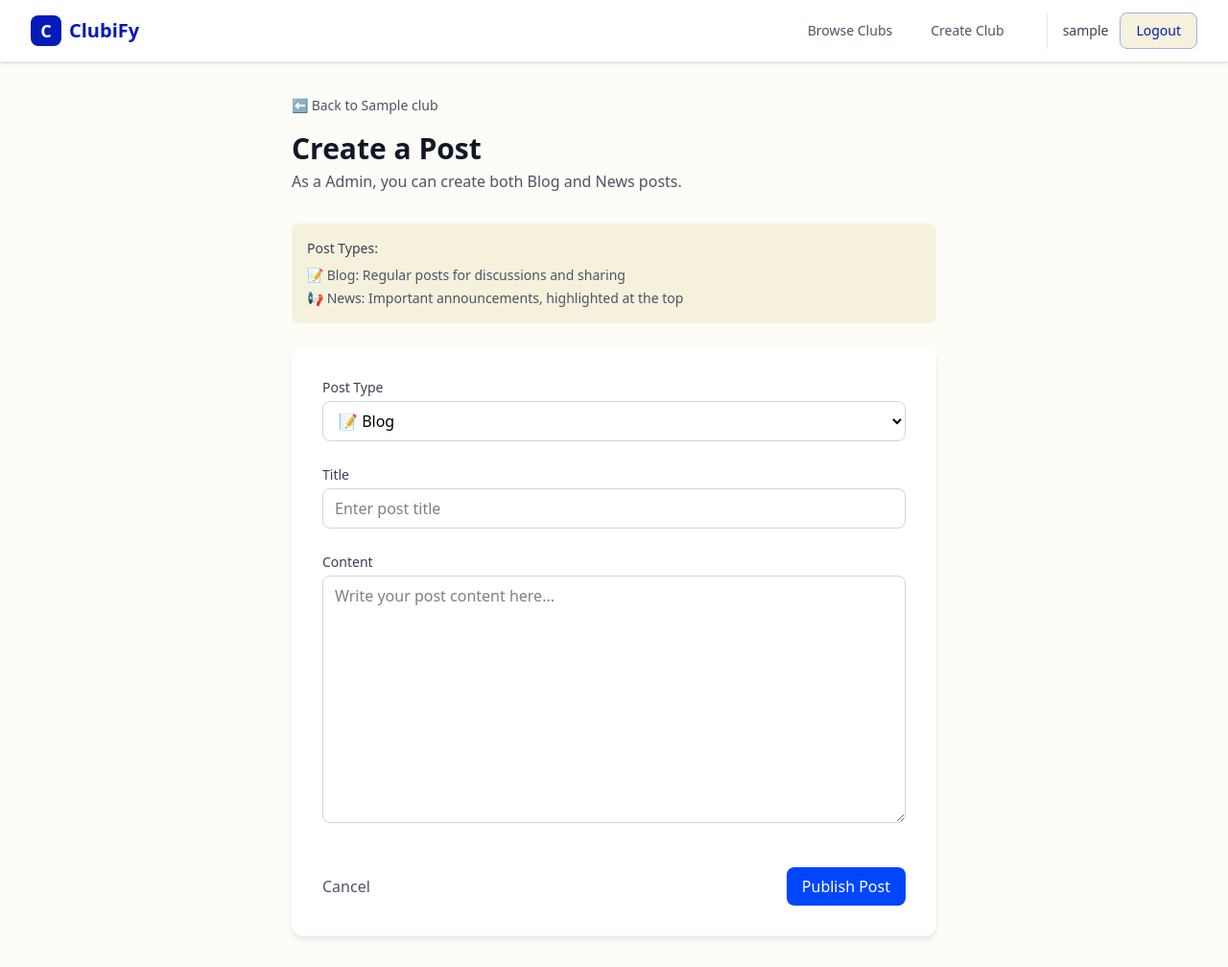
After one commit to Radib-BK/ClubiFy, a Django app: a page that uses posts/templates/posts/post_create.html in a window 1280 px wide. The commit adds this page. Shown: the whole page at 96% size. Run offline with Django 4.2, Linux system fonts and the light colour scheme; a user stored in the database is signed in; tables that the repository leaves empty hold one stand-in row (values such as "Sample post").

Commit message:
Create Post model with role based perms

```diff
--- a/clubify/settings.py
+++ b/clubify/settings.py
@@ -40,6 +40,7 @@ INSTALLED_APPS = [
     'accounts',
     'clubs',
     'memberships',
+    'posts',
 ]
 
 MIDDLEWARE = [
--- a/clubify/urls.py
+++ b/clubify/urls.py
@@ -9,4 +9,5 @@ urlpatterns = [
     path('', RedirectView.as_view(url='/clubs/', permanent=False), name='home'),
     path('clubs/', include('clubs.urls')),
     path('', include('memberships.urls')),
+    path('', include('posts.urls')),
 ]
--- /dev/null
+++ b/posts/apps.py
@@ -0,0 +1,6 @@
+from django.apps import AppConfig
+
+
+class PostsConfig(AppConfig):
+    default_auto_field = 'django.db.models.BigAutoField'
+    name = 'posts'
--- /dev/null
+++ b/posts/forms.py
@@ -0,0 +1,50 @@
+from django import forms
+from .models import Post, PostType
+
+
+class BlogPostForm(forms.ModelForm):
+    """Form for regular members - Blog posts only."""
+
+    class Meta:
+        model = Post
+        fields = ['title', 'body']
+        widgets = {
+            'title': forms.TextInput(attrs={
+                'class': 'input',
+                'placeholder': 'Enter post title'
+            }),
+            'body': forms.Textarea(attrs={
+                'class': 'input',
+                'rows': 10,
+                'placeholder': 'Write your blog post here...'
+            }),
+        }
+
+
+class NewsPostForm(forms.ModelForm):
+    """Form for moderators/admins - can choose Blog or News."""
+
+    class Meta:
+        model = Post
+        fields = ['post_type', 'title', 'body']
+        widgets = {
+            'post_type': forms.Select(attrs={
+                'class': 'input',
+            }),
+            'title': forms.TextInput(attrs={
+                'class': 'input',
+                'placeholder': 'Enter post title'
+            }),
+            'body': forms.Textarea(attrs={
+                'class': 'input',
+                'rows': 10,
+                'placeholder': 'Write your post content here...'
+            }),
+        }
+
+    def __init__(self, *args, **kwargs):
+        super().__init__(*args, **kwargs)
+        self.fields['post_type'].choices = [
+            (PostType.BLOG, '📝 Blog'),
+            (PostType.NEWS, '📢 News'),
+        ]
--- /dev/null
+++ b/posts/models.py
@@ -0,0 +1,50 @@
+from django.db import models
+from django.contrib.auth.models import User
+from clubs.models import Club
+
+
+class PostType(models.TextChoices):
+    BLOG = 'blog', 'Blog'
+    NEWS = 'news', 'News'
+
+
+class Post(models.Model):
+    """
+    Represents a blog post or news article within a club.
+    - Blog: Any member can create
+    - News: Only moderators and admins can create
+    """
+    title = models.CharField(max_length=200)
+    body = models.TextField()
+    post_type = models.CharField(
+        max_length=10,
+        choices=PostType.choices,
+        default=PostType.BLOG
+    )
+    club = models.ForeignKey(
+        Club,
+        on_delete=models.CASCADE,
+        related_name='posts'
+    )
+    author = models.ForeignKey(
+        User,
+        on_delete=models.CASCADE,
+        related_name='posts'
+    )
+    is_published = models.BooleanField(default=True)
+    created_at = models.DateTimeField(auto_now_add=True)
+    updated_at = models.DateTimeField(auto_now=True)
+
+    class Meta:
+        ordering = ['-created_at']
+
+    def __str__(self):
+        return f"[{self.get_post_type_display()}] {self.title}"
+
+    @property
+    def is_news(self):
+        return self.post_type == PostType.NEWS
+
+    @property
+    def is_blog(self):
+        return self.post_type == PostType.BLOG
--- /dev/null
+++ b/posts/templates/posts/post_create.html
@@ -0,0 +1,89 @@
+{% extends 'base.html' %}
+
+{% block title %}Create Post - {{ club.name }} - ClubiFy{% endblock %}
+
+{% block content %}
+<div class="max-w-2xl mx-auto">
+    <!-- Header -->
+    <div class="mb-8">
+        <a href="{% url 'clubs:club_detail' slug=club.slug %}" class="text-gray-600 hover:text-gray-900 text-sm">
+            ⬅️ Back to {{ club.name }}
+        </a>
+        <h1 class="text-3xl font-bold text-gray-900 mt-4">
+            {% if can_create_news %}
+                Create a Post
+            {% else %}
+                Create a Blog Post
+            {% endif %}
+        </h1>
+        <p class="text-gray-600 mt-1">
+            {% if can_create_news %}
+                As a {{ membership.get_role_display }}, you can create both Blog and News posts.
+            {% else %}
+                Share your thoughts with the club community.
+            {% endif %}
+        </p>
+    </div>
+
+    <!-- Post Type Info (for moderators/admins only) -->
+    {% if can_create_news %}
+    <div class="mb-6 p-4 bg-cream-100 rounded-lg text-sm">
+        <p class="font-medium text-gray-700 mb-2">Post Types:</p>
+        <ul class="text-gray-600 space-y-1">
+            <li><span class="font-medium">📝 Blog:</span> Regular posts for discussions and sharing</li>
+            <li><span class="font-medium">📢 News:</span> Important announcements, highlighted at the top</li>
+        </ul>
+    </div>
+    {% endif %}
+
+    <!-- Form -->
+    <div class="card p-8">
+        <form method="post" class="space-y-6">
+            {% csrf_token %}
+
+            {% if can_create_news %}
+            <div>
+                <label for="id_post_type" class="label">Post Type</label>
+                {{ form.post_type }}
+                {% if form.post_type.errors %}
+                    <p class="text-red-600 text-sm mt-1">{{ form.post_type.errors.0 }}</p>
+                {% endif %}
+            </div>
+            {% endif %}
+
+            <div>
+                <label for="id_title" class="label">Title</label>
+                {{ form.title }}
+                {% if form.title.errors %}
+                    <p class="text-red-600 text-sm mt-1">{{ form.title.errors.0 }}</p>
+                {% endif %}
+            </div>
+
+            <div>
+                <label for="id_body" class="label">Content</label>
+                {{ form.body }}
+                {% if form.body.errors %}
+                    <p class="text-red-600 text-sm mt-1">{{ form.body.errors.0 }}</p>
+                {% endif %}
+            </div>
+
+            {% if form.non_field_errors %}
+                <div class="bg-red-100 text-red-800 rounded-lg p-3">
+                    {% for error in form.non_field_errors %}
+                        <p class="text-sm">{{ error }}</p>
+                    {% endfor %}
+                </div>
+            {% endif %}
+
+            <div class="flex items-center justify-between pt-4">
+                <a href="{% url 'clubs:club_detail' slug=club.slug %}" class="text-gray-600 hover:text-gray-900">
+                    Cancel
+                </a>
+                <button type="submit" class="btn btn-primary">
+                    Publish Post
+                </button>
+            </div>
+        </form>
+    </div>
+</div>
+{% endblock %}
--- /dev/null
+++ b/posts/urls.py
@@ -0,0 +1,8 @@
+from django.urls import path
+from . import views
+
+app_name = 'posts'
+
+urlpatterns = [
+    path('clubs/<slug:slug>/posts/new/', views.create_post, name='create_post'),
+]
--- /dev/null
+++ b/posts/views.py
@@ -0,0 +1,53 @@
+from django.shortcuts import render, get_object_or_404, redirect
+from django.contrib import messages
+
+from clubs.models import Club
+from memberships.decorators import club_member_required
+from memberships.helpers import get_membership, is_club_moderator
+from .models import Post, PostType
+from .forms import BlogPostForm, NewsPostForm
+
+
+@club_member_required
+def create_post(request, slug):
+    """Create a new post - members can create blogs, moderators/admins can create news."""
+    club = get_object_or_404(Club, slug=slug)
+    membership = get_membership(request.user, club)
+    can_create_news = is_club_moderator(request.user, club)
+
+    # Choose form based on role
+    FormClass = NewsPostForm if can_create_news else BlogPostForm
+
+    # Get initial post type from URL parameter (for moderators/admins only)
+    initial = {}
+    if can_create_news:
+        url_type = request.GET.get('type', '').lower()
+        if url_type == 'news':
+            initial['post_type'] = PostType.NEWS
+
+    if request.method == 'POST':
+        form = FormClass(request.POST)
+
+        if form.is_valid():
+            post = form.save(commit=False)
+            post.club = club
+            post.author = request.user
+
+            # For members, always set to BLOG
+            if not can_create_news:
+                post.post_type = PostType.BLOG
+
+            post.save()
+
+            post_type_display = 'News' if post.is_news else 'Blog'
+            messages.success(request, f'{post_type_display} post "{post.title}" created successfully!')
+            return redirect('clubs:club_detail', slug=slug)
+    else:
+        form = FormClass(initial=initial)
+
+    return render(request, 'posts/post_create.html', {
+        'form': form,
+        'club': club,
+        'membership': membership,
+        'can_create_news': can_create_news,
+    })
--- a/static/css/output.css
+++ b/static/css/output.css
@@ -421,6 +421,13 @@
       margin-block-end: calc(calc(var(--spacing) * 3) * calc(1 - var(--tw-space-y-reverse)));
     }
   }
+  .space-y-4 {
+    :where(& > :not(:last-child)) {
+      --tw-space-y-reverse: 0;
+      margin-block-start: calc(calc(var(--spacing) * 4) * var(--tw-space-y-reverse));
+      margin-block-end: calc(calc(var(--spacing) * 4) * calc(1 - var(--tw-space-y-reverse)));
+    }
+  }
   .space-y-5 {
     :where(& > :not(:last-child)) {
       --tw-space-y-reverse: 0;
@@ -506,11 +513,21 @@
     border-left-style: var(--tw-border-style);
     border-left-width: 1px;
   }
+  .border-l-4 {
+    border-left-style: var(--tw-border-style);
+    border-left-width: 4px;
+  }
+  .border-gray-100 {
+    border-color: var(--color-gray-100);
+  }
   .border-gray-200 {
     border-color: var(--color-gray-200);
   }
   .border-primary-200 {
     border-color: var(--color-primary-200);
+  }
+  .border-primary-500 {
+    border-color: var(--color-primary-500);
   }
   .border-white {
     border-color: var(--color-white);
@@ -595,6 +612,9 @@
   }
   .pt-4 {
     padding-top: calc(var(--spacing) * 4);
+  }
+  .pb-4 {
+    padding-bottom: calc(var(--spacing) * 4);
   }
   .pb-8 {
     padding-bottom: calc(var(--spacing) * 8);
@@ -744,6 +764,17 @@
       @media (hover: hover) {
         text-decoration-line: underline;
       }
+    }
+  }
+  .last\:border-0 {
+    &:last-child {
+      border-style: var(--tw-border-style);
+      border-width: 0px;
+    }
+  }
+  .last\:pb-0 {
+    &:last-child {
+      padding-bottom: calc(var(--spacing) * 0);
     }
   }
   .hover\:text-gray-700 {
```
Also changed, not shown: clubs/templates/clubs/club_detail.html (+37 -7 lines), clubs/views.py (+14 -0 lines), posts/admin.py (added, +27 -0 lines), workflow.md (+2 -2 lines), posts/__init__.py (added), posts/migrations/0001_initial.py (added), posts/migrations/__init__.py (added).
